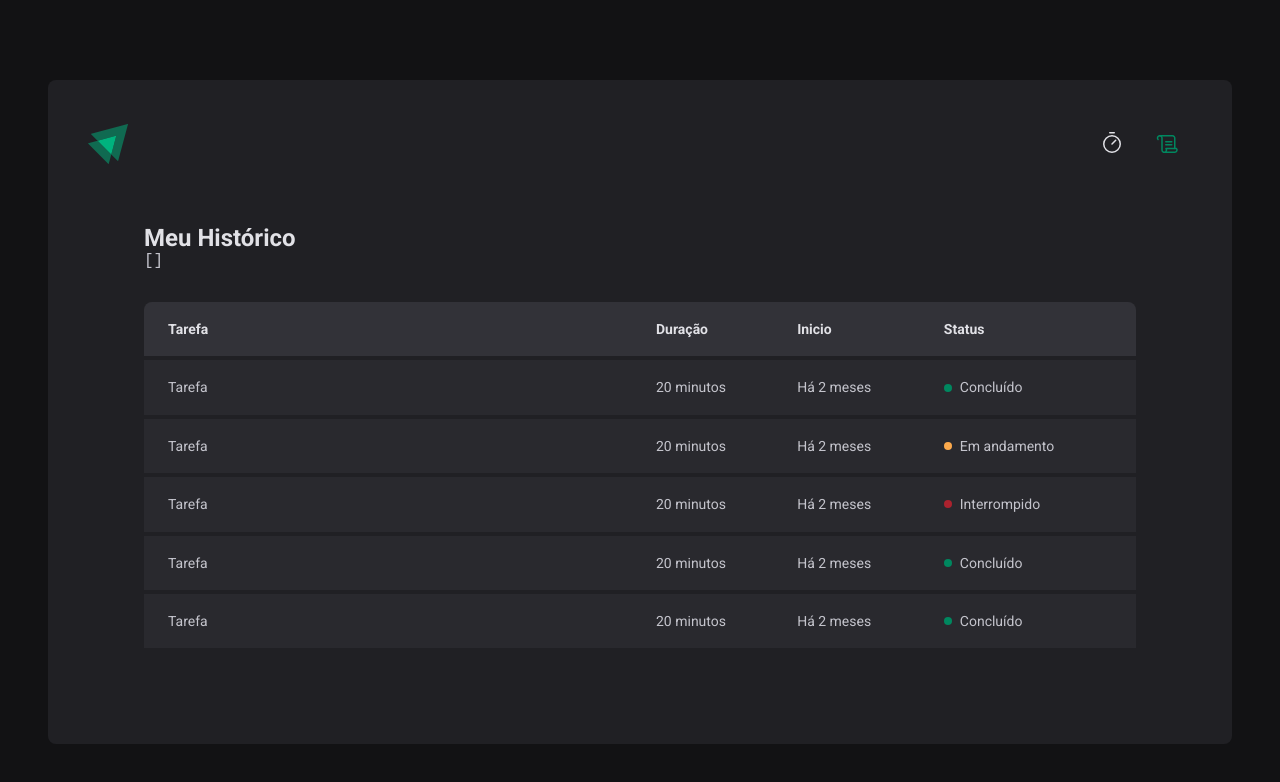
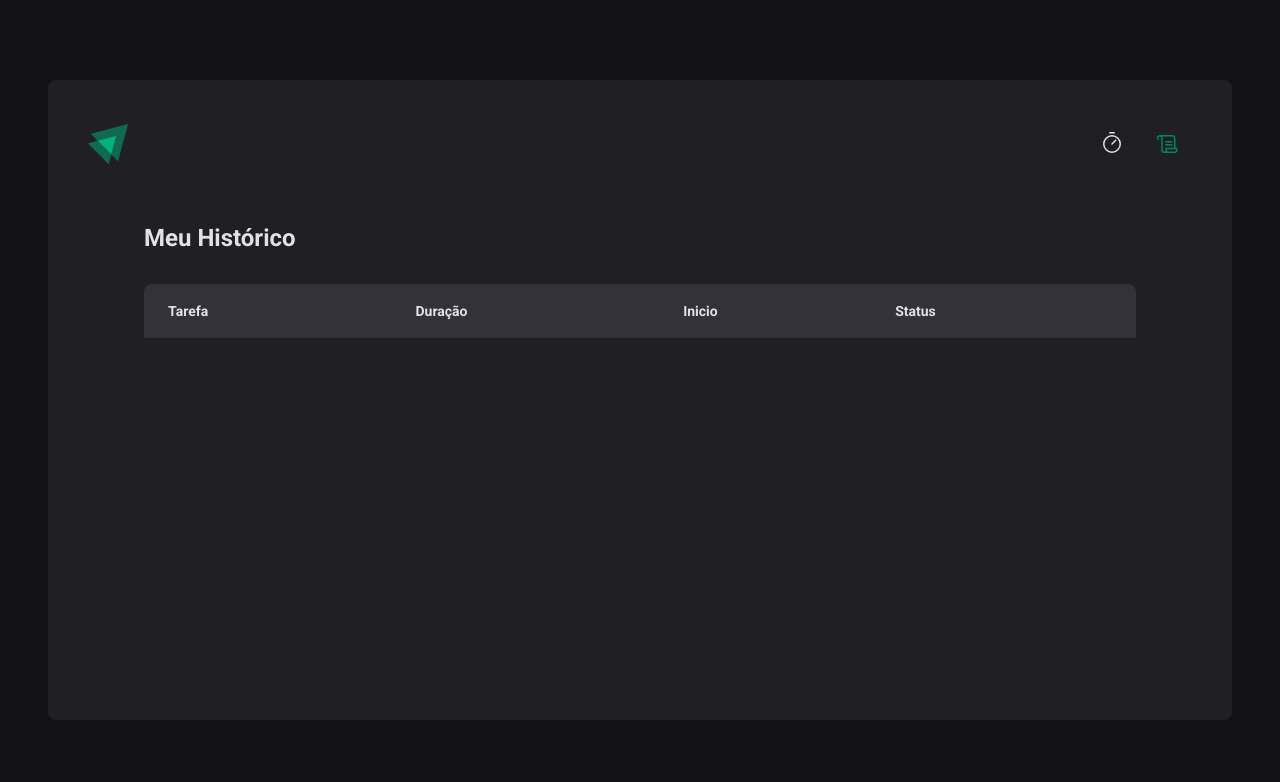
Before and after one commit to arthur-carminatti/02-ignite-reactJS, a React (Vite) app: page /history in a window 1280 px wide. Shown: the top 782 px of the page. Built offline with nearby package versions, Linux system fonts and the light colour scheme.

Commit message:
history listing

```diff
--- a/src/pages/History/index.tsx
+++ b/src/pages/History/index.tsx
@@ -8,10 +8,6 @@
     return (
         <HistoryContainer>
             <h1>Meu Histórico</h1>
-
-            <pre>
-                {JSON.stringify(cycles, null, 2)}
-            </pre>
 
             <HistoryList>
                 <table>
@@ -24,46 +20,28 @@
                         </tr>
                     </thead>
                     <tbody>
-                        <tr>
-                            <td>Tarefa</td>
-                            <td>20 minutos</td>
-                            <td>Há 2 meses</td>
-                            <td>
-                                <Status statusColor="green">Concluído</Status>
-                            </td>
-                        </tr>
-                        <tr>
-                            <td>Tarefa</td>
-                            <td>20 minutos</td>
-                            <td>Há 2 meses</td>
-                            <td>
-                                <Status statusColor="yellow">Em andamento</Status>
-                            </td>
-                        </tr>
-                        <tr>
-                            <td>Tarefa</td>
-                            <td>20 minutos</td>
-                            <td>Há 2 meses</td>
-                            <td>
-                                <Status statusColor="red">Interrompido</Status>
-                            </td>
-                        </tr>
-                        <tr>
-                            <td>Tarefa</td>
-                            <td>20 minutos</td>
-                            <td>Há 2 meses</td>
-                            <td>
-                                <Status statusColor="green">Concluído</Status>
-                            </td>
-                        </tr>
-                        <tr>
-                            <td>Tarefa</td>
-                            <td>20 minutos</td>
-                            <td>Há 2 meses</td>
-                            <td>
-                                <Status statusColor="green">Concluído</Status>
-                            </td>
-                        </tr>
+                        {cycles.map(cycle => {
+                            return (
+                                <tr key={cycle.id}>
+                                    <td>{cycle.task}</td>
+                                    <td>{cycle.minutesAmount} minutos</td>
+                                    <td>{cycle.startDate.toISOString()}</td>
+                                    <td>
+                                        {cycle.finishedDate && (
+                                            <Status statusColor="green">Concluído</Status>
+                                        )}
+
+                                        {cycle.interruptedDate && (
+                                            <Status statusColor="red">Interrompido</Status>
+                                        )}
+
+                                        {(!cycle.finishedDate && !cycle.interruptedDate) && (
+                                            <Status statusColor="yellow">Em andamento</Status>
+                                        )}
+                                    </td>
+                                </tr>
+                            )
+                        })}
                     </tbody>
                 </table>
             </HistoryList>
```
